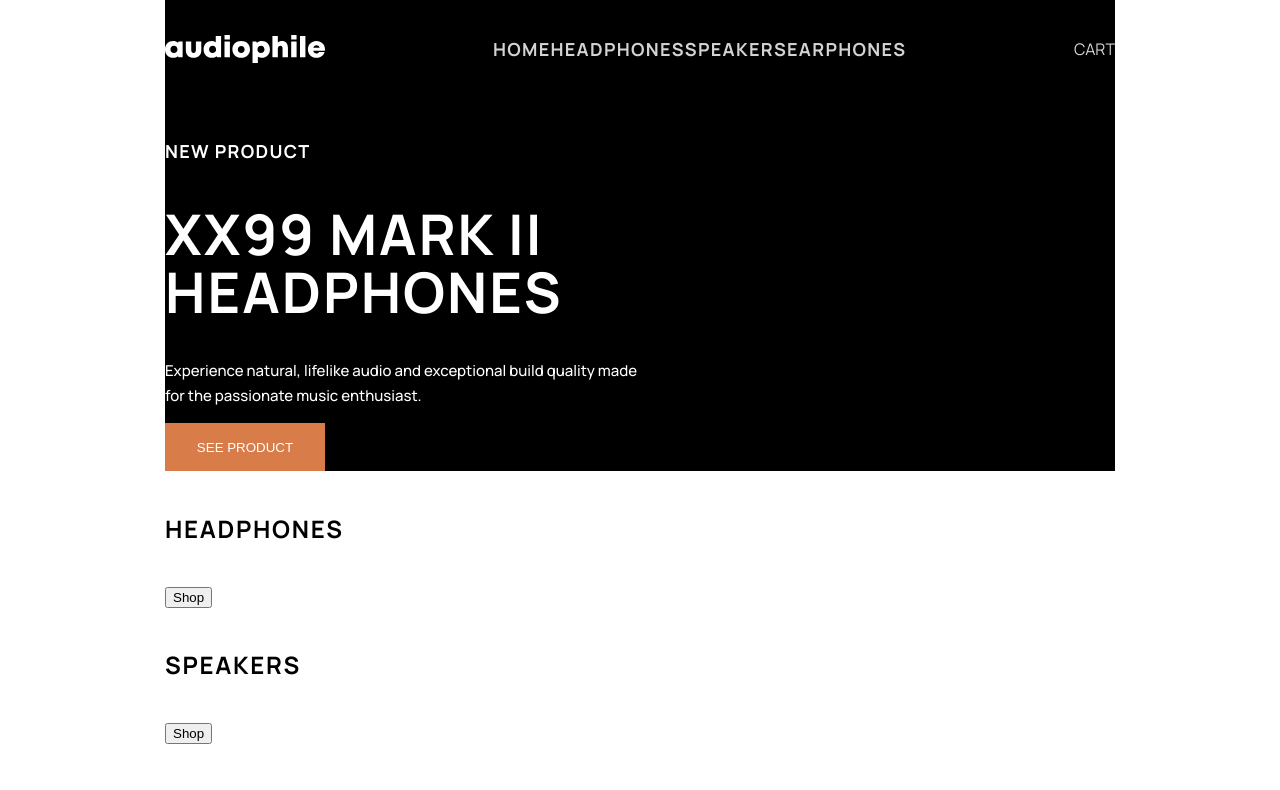
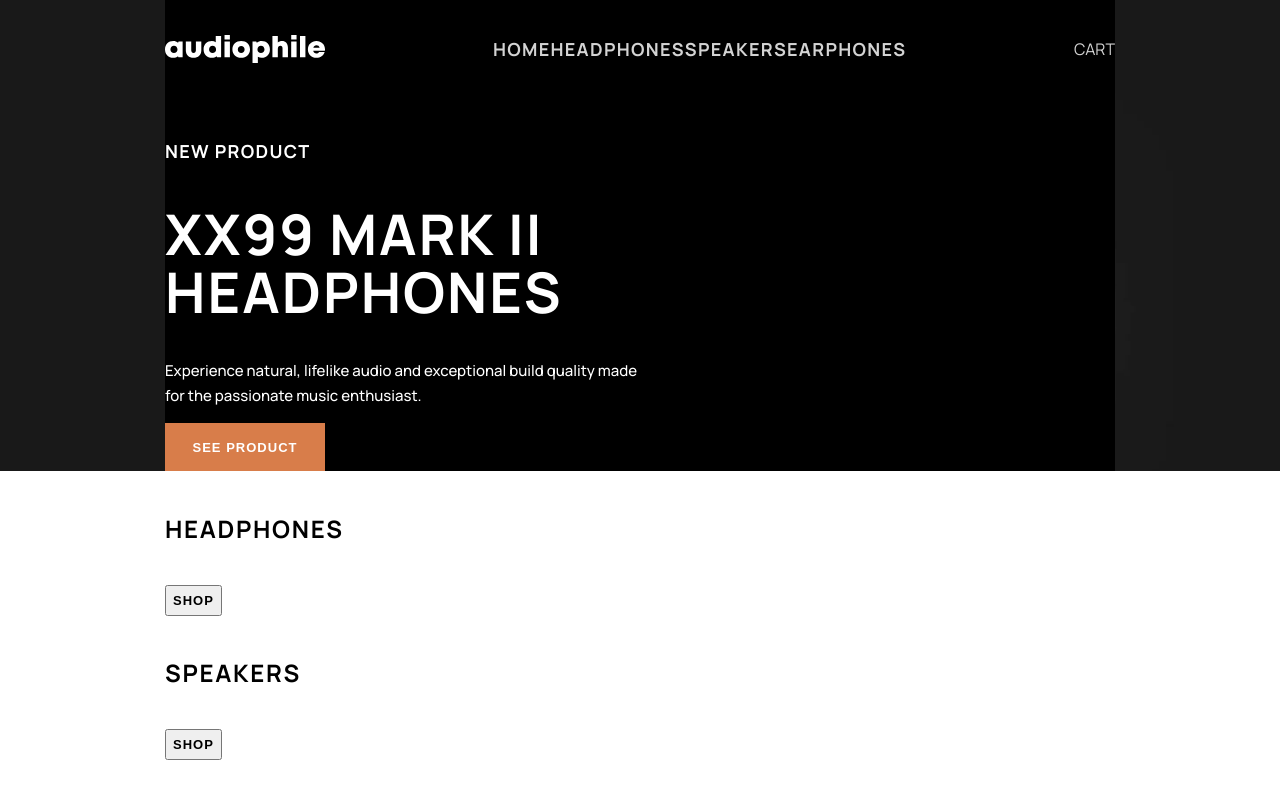
Before and after one commit to OktawiaRogowicz/audiophile-e-commerce, a React (Create React App) app: page / in a window 1280 px wide. Shown: the top 790 px of the page. Built offline with nearby package versions, Linux system fonts and the light colour scheme.

Commit message:
Added button and overline styling, fixed background colour widths

```diff
--- a/src/App.js
+++ b/src/App.js
@@ -8,10 +8,11 @@ import AboutCompany from './components/AboutCompany';
 import ProductHighlights from './components/ProductHighlights';
 import styled from "styled-components";
 
+import image from "./audiophile-ecommerce-website/starter-code/assets/home/desktop/image-hero.jpg";
+
 const Container = styled.div`
   width: 100%;
   height: fit-content;
-  padding: 0 10.313rem 0 10.313rem;
   box-sizing: border-box;
   font-family: 'Manrope', sans-serif;
 
@@ -68,18 +69,58 @@ const Container = styled.div`
     font-size: 0.938rem;
     font-weight: 500;
   }
+
+  button {
+    line-height: 1.563rem;
+    font-size: 0.813rem;
+    letter-spacing: 0.063rem;
+    text-transform: uppercase;
+    font-weight: 700;
+  }
+
+  #overline {
+    line-height: 1.188rem;
+    font-size: 0.875rem;
+    letter-spacing: 0.625rem;
+    text-transform: uppercase;
+    font-weight: 400;
+  }
+`
+
+const ColoredSection = styled.div`
+  width: 100%;
+  box-sizing: border-box;
+  padding: 0 10.313rem 0 10.313rem;
+`
+
+const HeadphonesBackground = styled(ColoredSection)`
+  width: 100%;
+  height: fit-content;
+  min-width: fit-content;
+  min-height: fit-content;
+  background-image: url("${image}");
+  background-repeat: no-repeat;
+  background-size: cover;
 `
 
 function App() {
   return (
     <Container>
 
-      <Navbar></Navbar>
-      <NewProduct></NewProduct>
+      <HeadphonesBackground>
+        <Navbar></Navbar>
+        <NewProduct></NewProduct>
+      </HeadphonesBackground>
+
+    <ColoredSection>
       <ProductCategories></ProductCategories>
       <ProductHighlights></ProductHighlights>
       <AboutCompany></AboutCompany>
+    </ColoredSection>
+
+    <ColoredSection style={{backgroundColor: "black"}}>
       <Footer></Footer>
+    </ColoredSection>
 
     </Container>
   );
```
